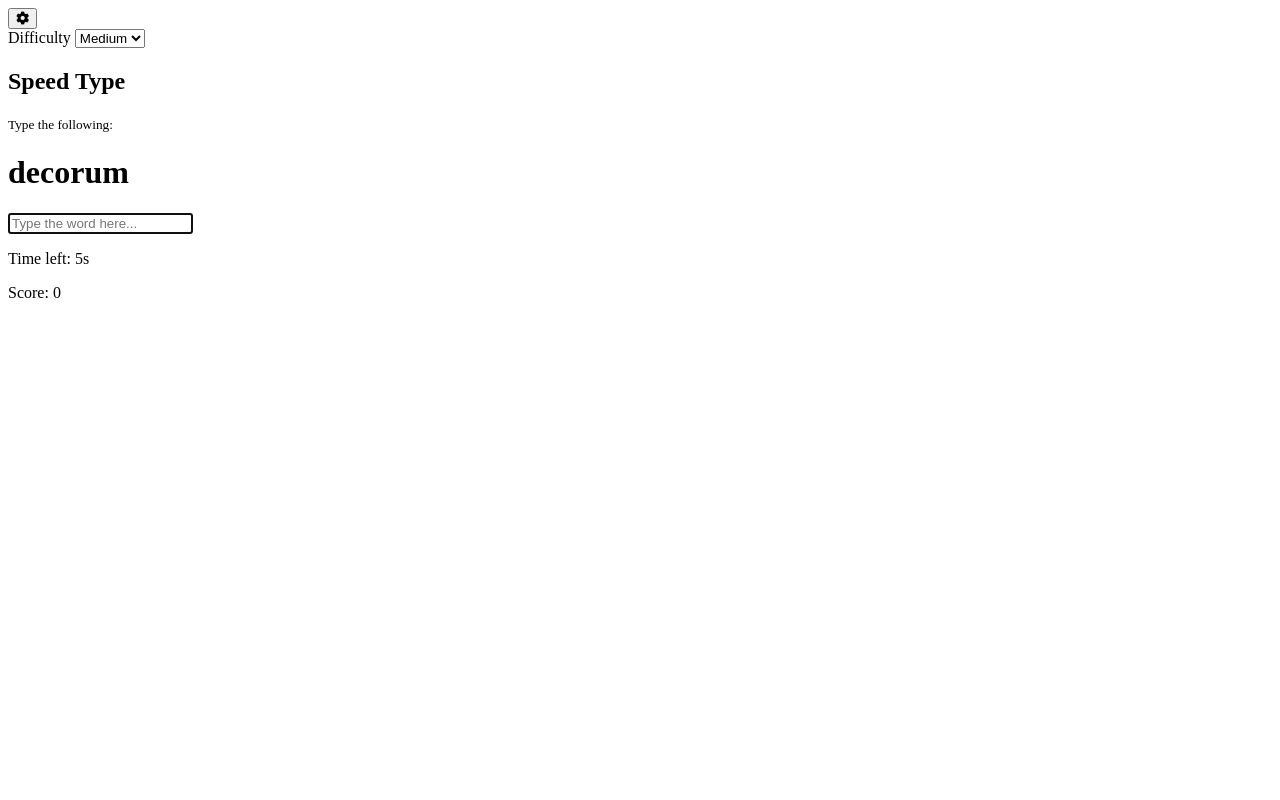
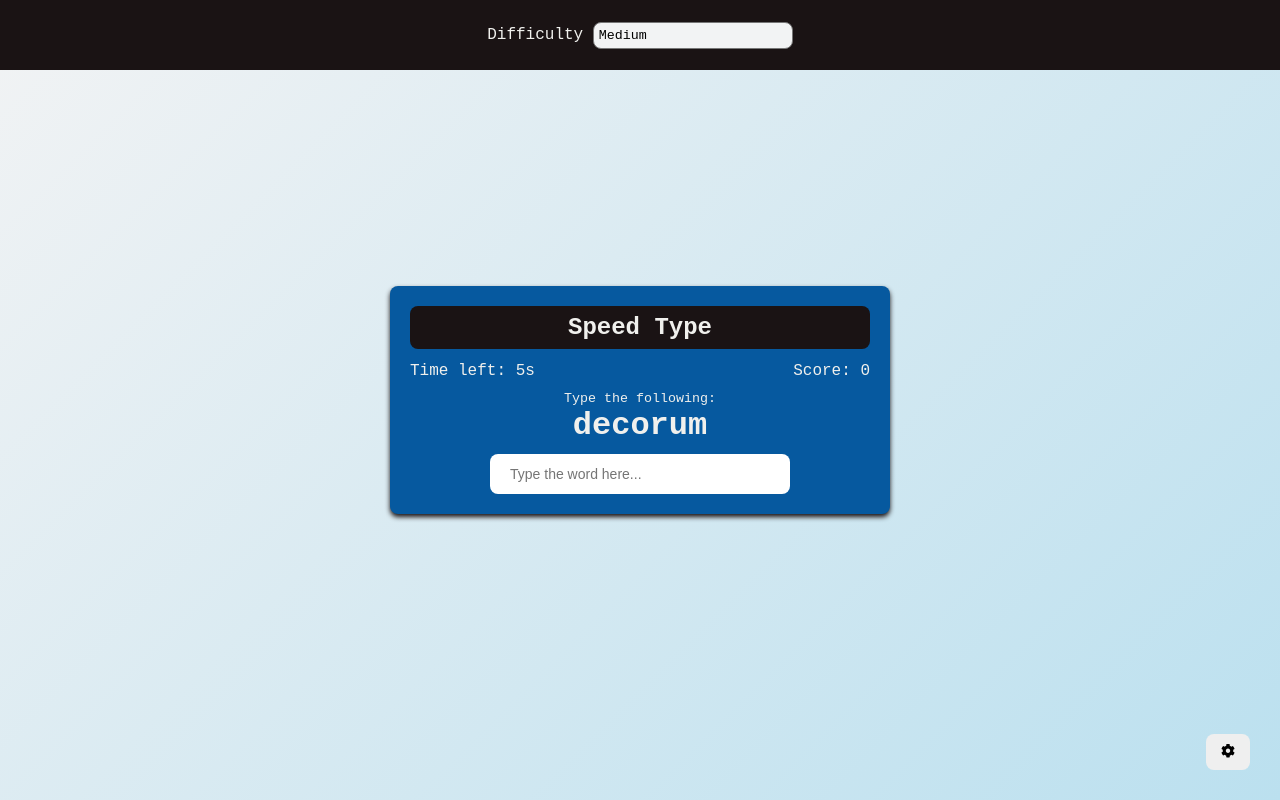
Before and after one commit to WebDevMorris/Typing-Speed-Test, a plain HTML site: page index.html in a window 1280 px wide. Drawn offline with Linux system fonts and the light colour scheme; a web font is replaced by a local one.

Commit message:
Update index.html

```diff
--- a/index.html
+++ b/index.html
@@ -12,7 +12,7 @@
       integrity="sha512-+4zCK9k+qNFUR5X+cKL9EIR+ZOhtIloNl9GIKS57V1MyNsYpYcUrUeQc9vNfzsWfV28IaLL3i96P9sdNyeRssA=="
       crossorigin="anonymous"
     />
-    <link rel="stylesheet" href="index.scss" />
+    <link rel="stylesheet" href="index.css" />
     <title>Speed Type</title>
   </head>
   <body>
```
